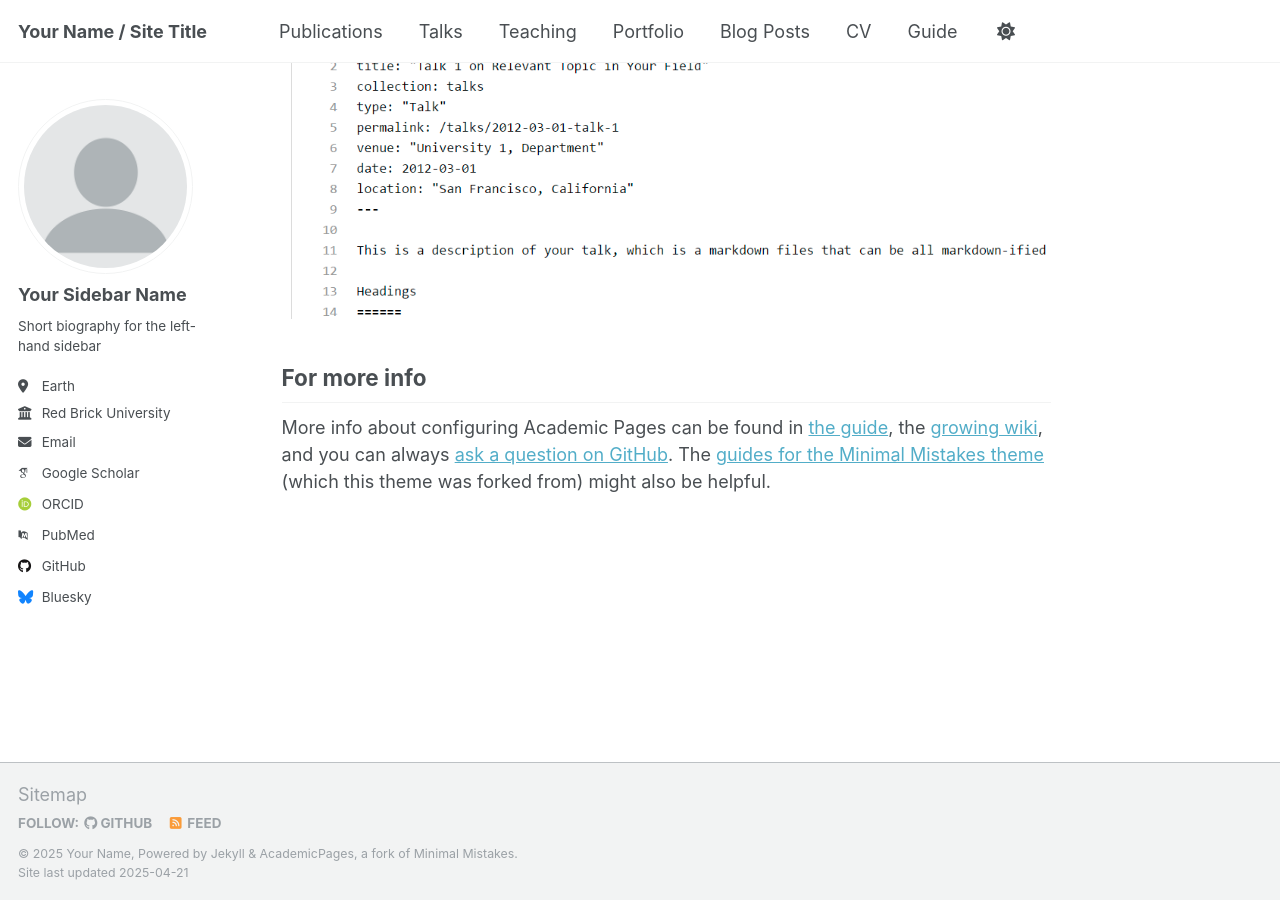
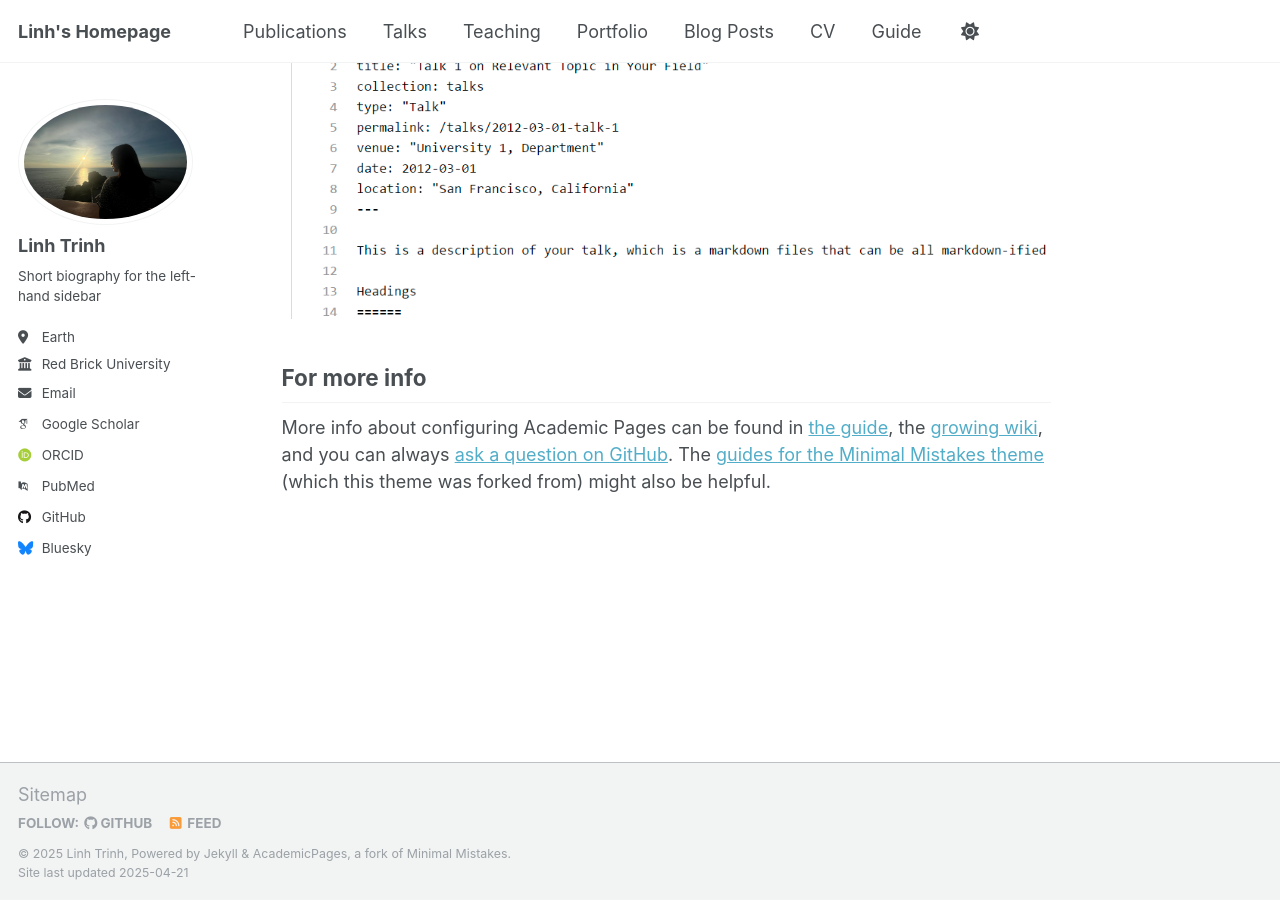
Before and after one commit to linhtrinh213/linhtrinh213.github.io, a Jekyll site: the page built from _pages/about.md, in a window 1280 px wide and 900 px high, scrolled down 2636 px. Built offline with Jekyll 4.4.1, drawn with Linux system fonts in a browser that asks for light colours; some web fonts are replaced.

Commit message:
config file

```diff
--- a/_config.yml
+++ b/_config.yml
@@ -9,22 +9,21 @@
 # Basic Site Settings
 locale                   : "en-US"
 site_theme               : "default"
-title                    : "Your Name / Site Title"
+title                    : "Linh's Homepage"
 title_separator          : "-"
-name                     : &name "Your Name"
+name                     : &name "Linh Trinh"
 description              : &description "personal description"
-url                      : https://academicpages.github.io # the base hostname & protocol for your site e.g. "https://[your GitHub username].github.io"
+url                      : https://linhtrinh213.github.io/ # the base hostname & protocol for your site e.g. "https://[your GitHub username].github.io"
 baseurl                  : "" # the subpath of your site, e.g. "/blog"
-repository               : "academicpages/academicpages.github.io"
+repository               : "linhtrinh213/linhtrinh213.github.io"
 
 # Site Author - The following control what appear as part of the author content on the side bar.
 #               If a field is blank the icon and link will not appear, otherwise it will be shown.
 #               Additional customization can be done by editing /_includes/author-profile.html
 author:
   # Biographic information
-  avatar           : "profile.png"
-  name             : "Your Sidebar Name"
-  pronouns         : # example: "she/her"
+  avatar           : "linh_ava.jpeg"
+  name             : "Linh Trinh"
   bio              : "Short biography for the left-hand sidebar"
   location         : "Earth"
   employer         : "Red Brick University"
```
Also changed, not shown: images/linh_ava.jpeg (added).
